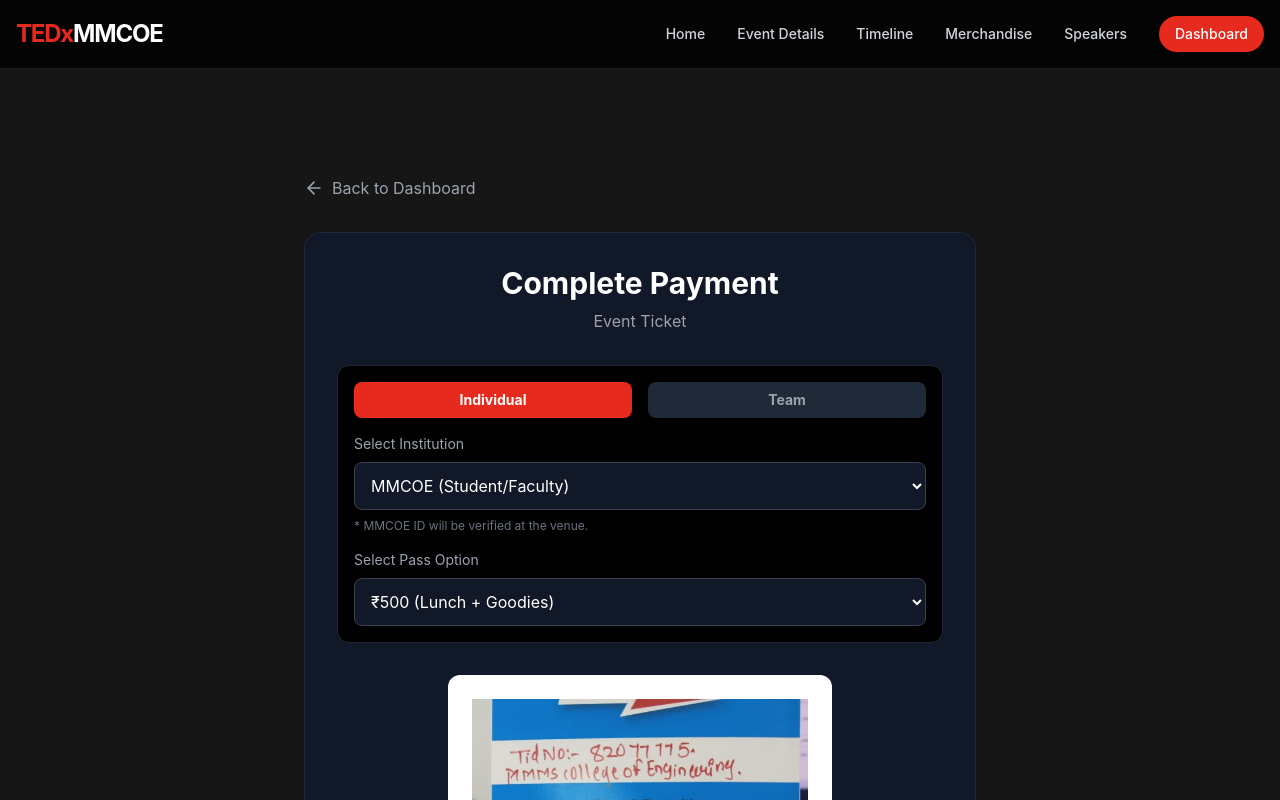
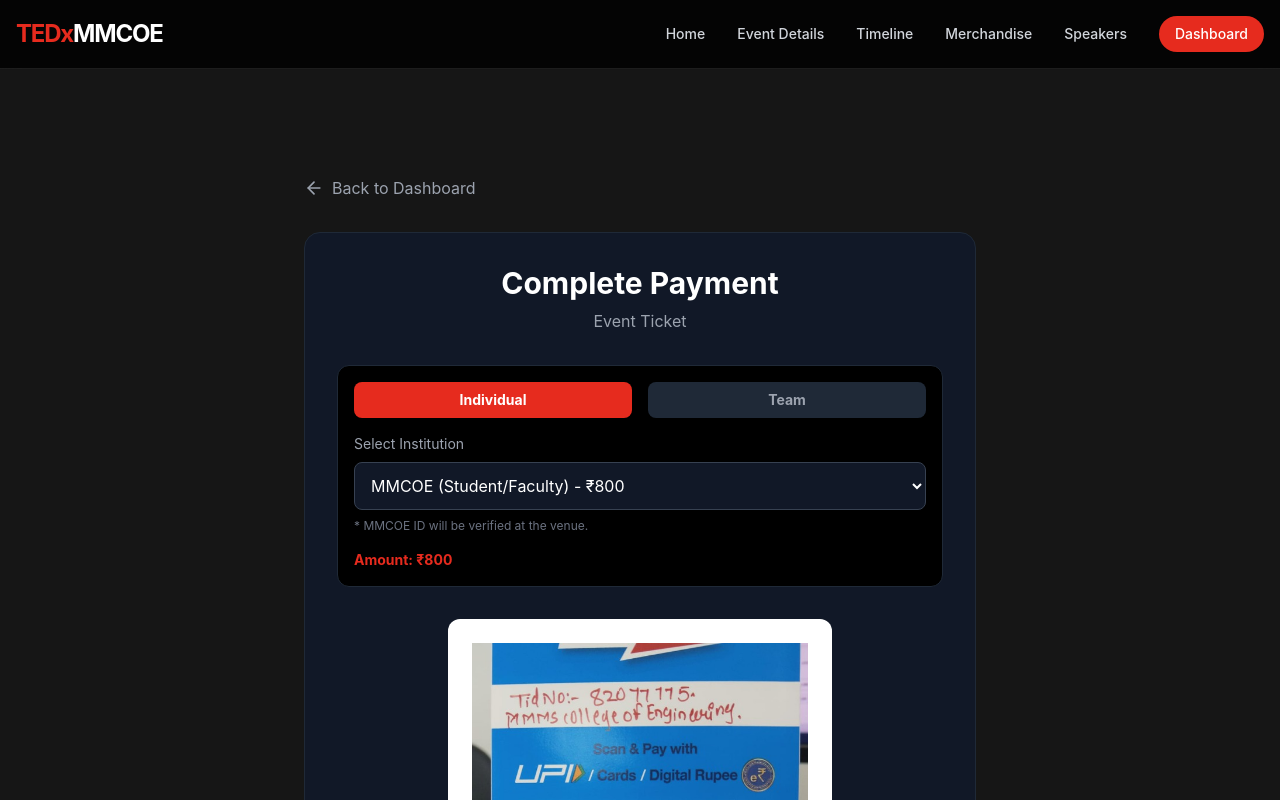
Before and after one commit to aad1patil/tedxmmcoe_website, a React (Vite) app in the folder client/: page /payment in a window 1280 px wide. Shown: the top 800 px of the page. Built offline with nearby package versions, Linux system fonts and the light colour scheme; sample sign-in values are in the browser's storage.

Commit message:
Fix MMCOE student price to 800 and remove pass options

```diff
--- a/client/src/pages/Payment.tsx
+++ b/client/src/pages/Payment.tsx
@@ -18,7 +18,7 @@
     const [idCardFile, setIdCardFile] = useState<File | null>(null);
     const [uploading, setUploading] = useState(false);
     const [institution, setInstitution] = useState('MMCOE');
-    const [passOption, setPassOption] = useState<'Lunch + Goodies' | 'Lunch Only'>('Lunch + Goodies');
+    // passOption removed as individual tickets are now fixed at ₹800
     const [ticketCategory, setTicketCategory] = useState<'individual' | 'team'>((location.state?.type === 'team') ? 'team' : 'individual');
 
     // Handle initial state from location or localStorage
@@ -28,7 +28,7 @@
             try {
                 const parsed = JSON.parse(saved);
                 if (parsed.institution) setInstitution(parsed.institution);
-                if (parsed.passOption) setPassOption(parsed.passOption);
+                // passOption initialization removed
             } catch (e) {
                 console.error("Failed to parse pendingReg", e);
             }
@@ -42,12 +42,8 @@
     } else if (ticketCategory === 'team') {
         amount = 300;
     } else {
-        // Individual Ticket
-        if (institution === 'MMCOE') {
-            amount = passOption === 'Lunch + Goodies' ? 500 : 300;
-        } else {
-            amount = 800;
-        }
+        // Individual Ticket - Flat ₹800 for everyone
+        amount = 800;
     }
 
     const handleFileChange = (e: React.ChangeEvent<HTMLInputElement>) => {
@@ -81,9 +77,7 @@
             } else {
                 formData.append('ticketCategory', ticketCategory);
                 formData.append('institution', ticketCategory === 'individual' ? institution : 'N/A');
-                if (institution === 'MMCOE' && ticketCategory === 'individual') {
-                    formData.append('passOption', passOption);
-                }
+                // passOption removed for individual tickets
             }
             formData.append('screenshot', file);
             if (idCardFile) {
@@ -165,26 +159,16 @@
                                         onChange={(e) => setInstitution(e.target.value)}
                                         className="w-full bg-gray-900 border border-gray-700 rounded-lg p-3 focus:border-ted-red focus:outline-none transition-colors"
                                     >
-                                        <option value="MMCOE">MMCOE (Student/Faculty)</option>
-                                        <option value="Other">Community Pass / External</option>
+                                        <option value="MMCOE">MMCOE (Student/Faculty) - ₹800</option>
+                                        <option value="Other">Community Pass / External - ₹800</option>
                                     </select>
                                     <p className="text-xs text-gray-500 mt-2">
                                         * MMCOE ID will be verified at the venue.
                                     </p>
 
-                                    {institution === 'MMCOE' && (
-                                        <div className="mt-4">
-                                            <label className="block text-sm text-gray-400 mb-2">Select Pass Option</label>
-                                            <select
-                                                value={passOption}
-                                                onChange={(e) => setPassOption(e.target.value as any)}
-                                                className="w-full bg-gray-900 border border-gray-700 rounded-lg p-3 focus:border-ted-red focus:outline-none transition-colors"
-                                            >
-                                                <option value="Lunch + Goodies">₹500 (Lunch + Goodies)</option>
-                                                <option value="Lunch Only">₹300 (Lunch Only)</option>
-                                            </select>
-                                        </div>
-                                    )}
+                                    <p className="text-sm text-ted-red mt-4 font-bold">
+                                        Amount: ₹800
+                                    </p>
                                 </div>
                             )}
 
```
